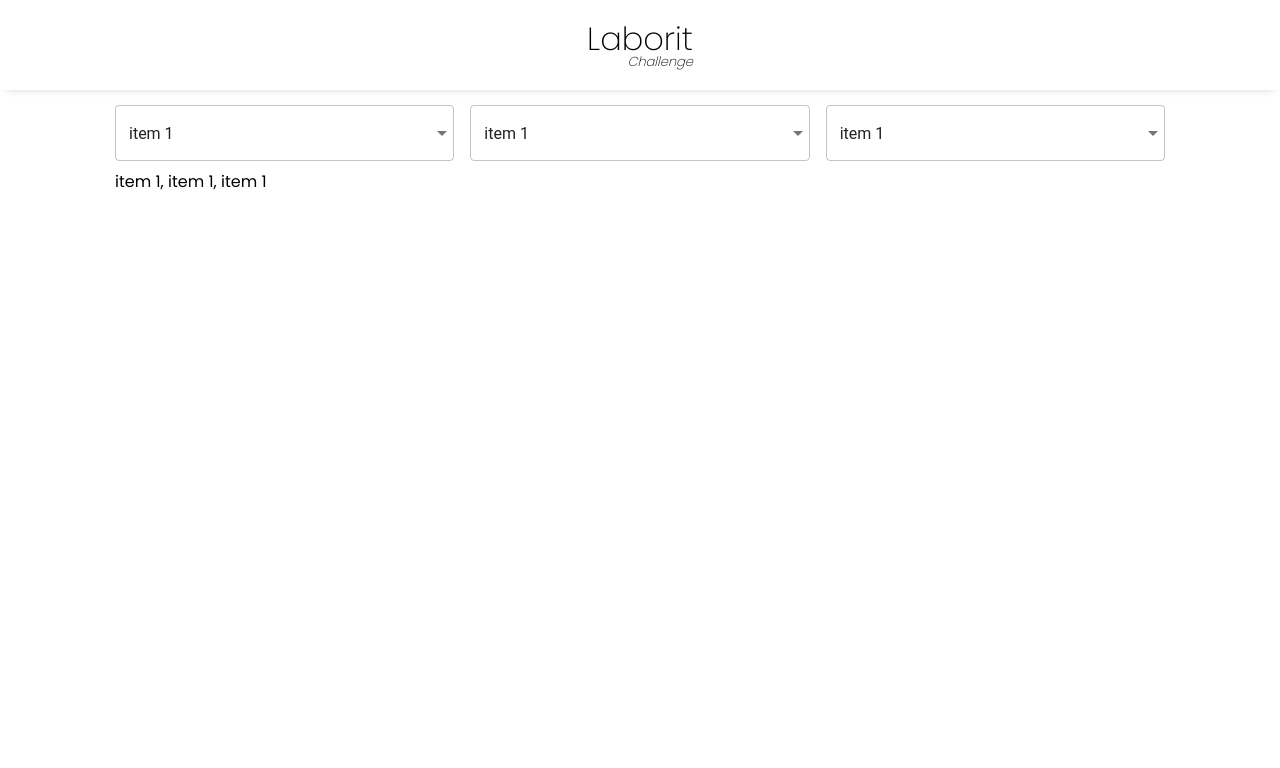
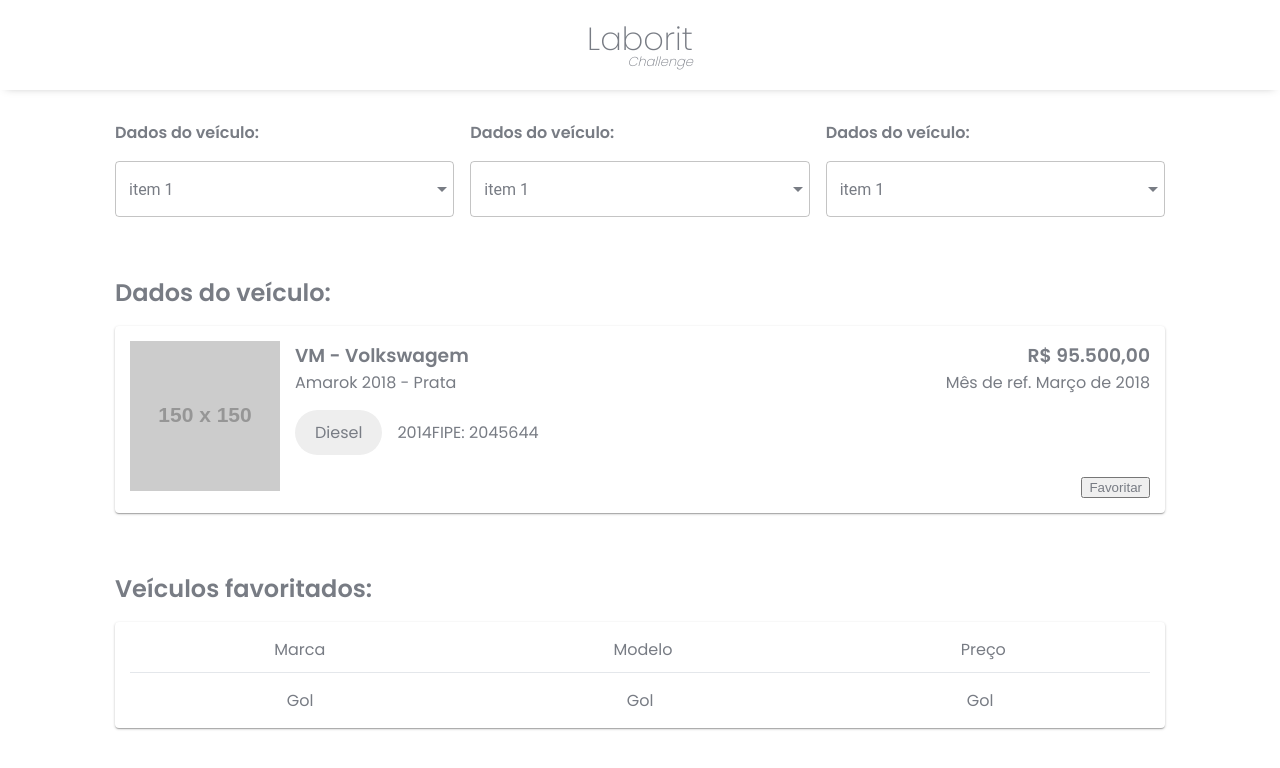
Before and after one commit to caiobatis/laborit-challenge-react, a React app: page / in a window 1280 px wide. Built offline with nearby package versions, Linux system fonts and the light colour scheme; placeholder pictures from the web are drawn by us.

Commit message:
static layout

```diff
--- a/src/components/Cars/Cars.jsx
+++ b/src/components/Cars/Cars.jsx
@@ -1,6 +1,7 @@
 import React, { useState } from 'react'
 import SelectItemField from '../SelectItemField/SelectItemField'
 import Grid from '@material-ui/core/Grid'
+import Card from '@material-ui/core/Card'
 
 export default function Cars() {
 
@@ -52,7 +53,6 @@ export default function Cars() {
     }
   ])
 
-
   function handleChangeBrand (e) {
     setBrand(e.target.value)
   }
@@ -69,6 +69,15 @@ export default function Cars() {
     <div className="cars">
       <div className="container">
         <Grid container spacing={16}>
+          <Grid item xs={4}>
+            <h4 className="h4">Dados do veículo:</h4>
+          </Grid>
+          <Grid item xs={4}>
+            <h4 className="h4">Dados do veículo:</h4>
+          </Grid>
+          <Grid item xs={4}>
+            <h4 className="h4">Dados do veículo:</h4>
+          </Grid>
           <Grid item xs={4}>
             <SelectItemField
               value={brand}
@@ -94,11 +103,67 @@ export default function Cars() {
             />
           </Grid>
         </Grid>
-        <Grid container spacing={16}>
+        <Grid container spacing={16} className="mt50">
           <Grid item xs={12}>
-            {
-              `${brand}, ${model}, ${year}`
-            }
+            <h2 className="h3">Dados do veículo:</h2>
+          </Grid>
+          <Grid item xs={12}>
+            <Card className={'card'}>
+              <div className="vehicle">
+                <div className="image">
+                  <img src="https://via.placeholder.com/150" alt=""/>
+                </div>
+                <div className="data">
+                  <h3 className="h3">VM - Volkswagem</h3>
+                  <p className="p">Amarok 2018 - Prata</p>
+                  <div className="tags">
+                    <div className="category">Diesel</div>
+                    <p className="p">2014</p>
+                    <p className="p">FIPE: 2045644</p>
+                  </div>
+                </div>
+                <div className="price">
+                  <h3 className="h3">R$ 95.500,00</h3>
+                  <p className="p">Mês de ref. Março de 2018</p>
+
+                  <div className="star">
+                    <button className="starButton">Favoritar</button>
+                  </div>
+                </div>
+              </div>
+
+            </Card>
+          </Grid>
+        </Grid>
+
+        <Grid container spacing={16} className="mt50">
+          <Grid item xs={12}>
+            <h2 className="h3">Veículos favoritados:</h2>
+          </Grid>
+          <Grid item xs={12}>
+            <Card className={'card'}>
+              <div className="table">
+                <div className="titles">
+                  <div className="title">Marca</div>
+                  <div className="title">Modelo</div>
+                  <div className="title">Preço</div>
+                </div>
+                <div className="content">
+                  <div className="line">
+                    <Grid item xs={4}>
+                      Gol
+                    </Grid>
+                    <Grid item xs={4}>
+                      Gol
+                    </Grid>
+                    <Grid item xs={4}>
+                      Gol
+                    </Grid>
+                  </div>
+                </div>
+              </div>
+
+            </Card>
           </Grid>
         </Grid>
 
--- a/src/styles/main.scss
+++ b/src/styles/main.scss
@@ -1,17 +1,30 @@
 @import url('https://fonts.googleapis.com/css?family=Poppins:200,400,600');
 
-$primary-color: #282c34;
+$primary-color: #787c84;
 $secondary-color: #61dafb;
 
 body {
   font-family: 'Poppins', sans-serif;
   margin: 0;
   padding: 0;
+  * {
+    color: $primary-color;
+  }
 }
 
 .container {
   width: 1050px;
   margin: 0 auto;
+}
+
+.mt10 {
+  margin-top: 10px !important;
+}
+.mt20 {
+  margin-top: 20px !important;
+}
+.mt50 {
+  margin-top: 50px !important;
 }
 
 header {
@@ -37,3 +50,82 @@ header {
     }
   }
 }
+
+.cars {
+  padding-top: 15px;
+
+  .h4, .h3 {
+    margin: 0;
+  }
+
+}
+
+.card {
+  padding: 15px;
+}
+
+.table {
+  display: flex;
+  flex-direction: column;
+  .titles {
+    display: flex;
+    justify-content: space-around;
+    border-bottom: 1px solid rgb(228, 231, 235);
+    padding-bottom: 10px;
+  }
+  .content {
+    display: flex;
+    flex-direction: column;
+    .line {
+      display: flex;
+      justify-content: space-around;
+      text-align: center;
+      padding: 15px 0 0;
+    }
+  }
+}
+
+.vehicle {
+  display: flex;
+  .data {
+    width: 55%;
+    display: flex;
+    flex-direction: column;
+    padding: 0 15px;
+    .p {
+      margin: 0;
+    }
+    .tags {
+      display: flex;
+      align-items: center;
+      margin-top: 15px;
+      .category {
+        padding: 10px 20px;
+        background: #eee;
+        display: block;
+        border-radius: 50px;
+        margin-right: 15px;
+      }
+    }
+  }
+  .price {
+    display: flex;
+    flex-direction: column;
+    text-align: right;
+    flex-grow: 1;
+    .h2 {
+      margin: 0;
+      font-size: 35px;
+    }
+
+    .p {
+      margin: 0;
+    }
+    .star {
+      display: flex;
+      justify-content: flex-end;
+      flex-grow: 1;
+      align-items: flex-end;
+    }
+  }
+}
```
